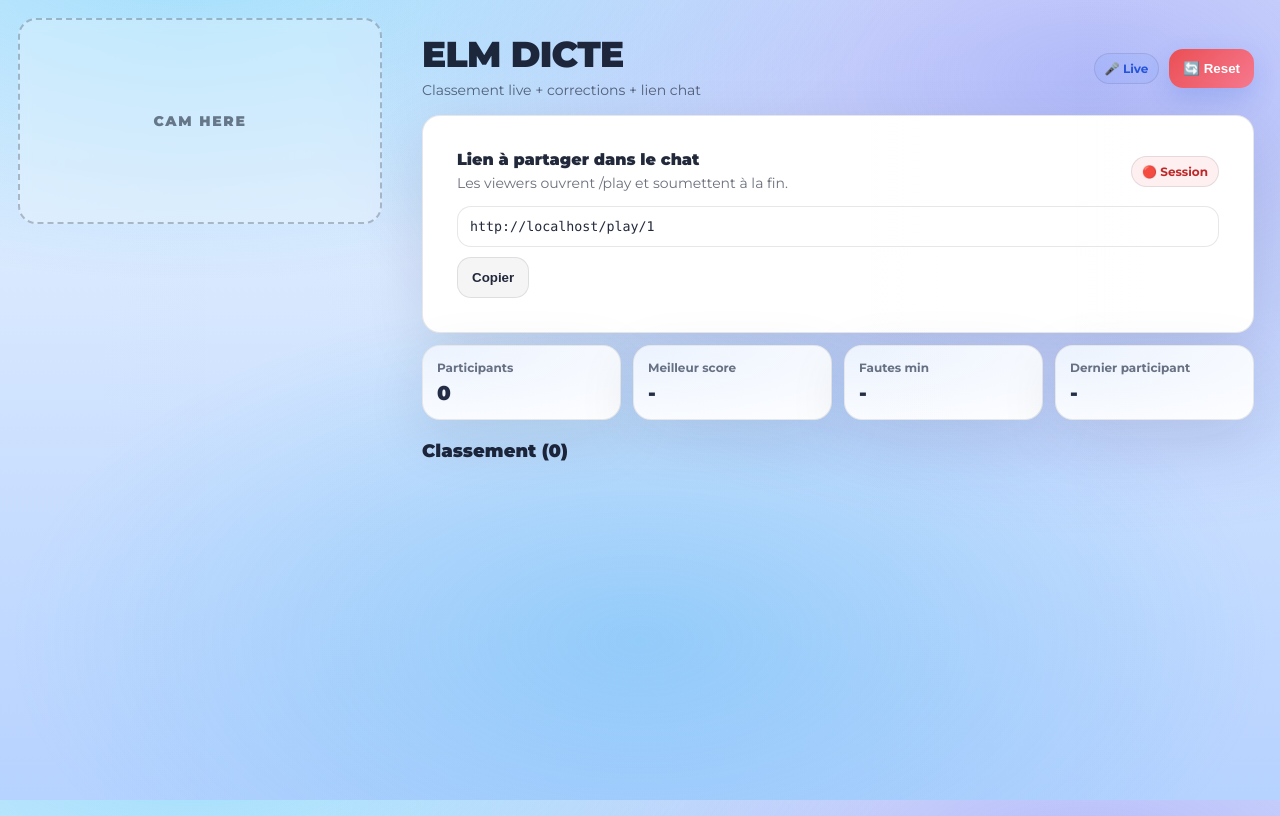
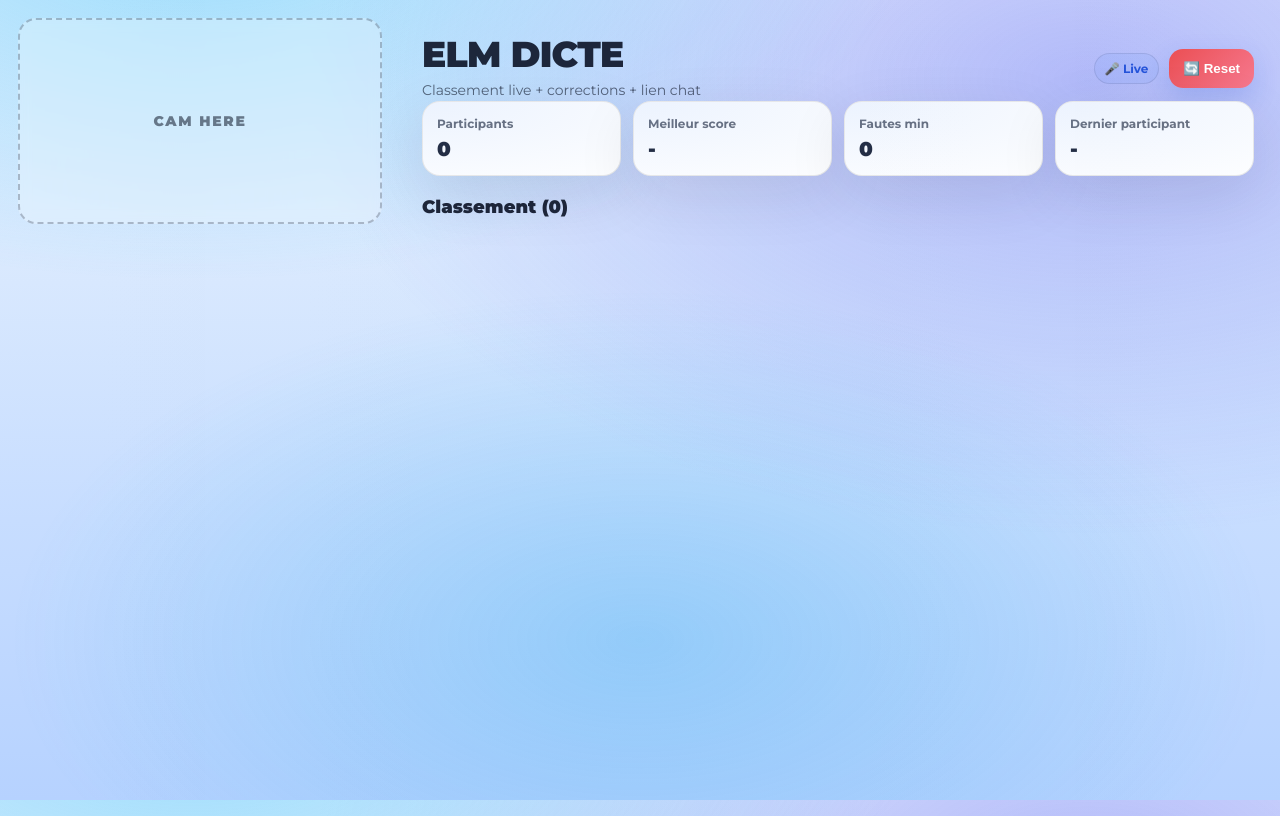
Before and after one commit to walt0white1/dictee-live, a Next.js app: page /host/1 in a window 1280 px wide. Built offline with nearby package versions, Linux system fonts and the light colour scheme.

Commit message:
Init Next.js project

```diff
--- a/app/host/[sessionId]/page.tsx
+++ b/app/host/[sessionId]/page.tsx
@@ -5,11 +5,7 @@ import { useEffect, useMemo, useState } from "react";
 
 function severity(t: any) {
   if (!t) return 0;
-
-  // ✅ On pulse UNIQUEMENT sur les erreurs rouges (sub)
   if (t.type === "sub") return 2;
-
-  // del/ins ne doivent pas pulser
   return 0;
 }
 
@@ -22,6 +18,12 @@ function buildSevereSet(diff: any[]) {
     .slice(0, 8)
     .map((x) => x.idx);
   return new Set(scored);
+}
+
+// ✅ helper UNIQUE pour le nombre de fautes
+function getFautes(r: any) {
+  const v = r?.erreurs ?? r?.errors;
+  return Number.isFinite(v) ? v : 0;
 }
 
 export default function HostPage() {
@@ -40,9 +42,6 @@ export default function HostPage() {
     const res = await fetch(`/api/results/${sessionId}`, { cache: "no-store" });
     const json = await res.json();
     setRows(json);
-    console.log("rows", json);
-console.log("first diff", json?.[0]?.diff);
-
   }
 
   async function resetSession() {
@@ -62,7 +61,6 @@ console.log("first diff", json?.[0]?.diff);
     }
 
     const json = await res.json();
-    // Hard redirect => garanti nouveau panel + nouveau lien + state reset
     window.location.href = `/host/${json.sessionId}`;
   }
 
@@ -92,40 +90,7 @@ console.log("first diff", json?.[0]?.diff);
         </div>
       </div>
 
-      <div style={{ height: 14 }} />
-
-      {/* Link card (glow) */}
-      <div className="card glowCard">
-        <div className="glowInner" style={{ padding: 16 }}>
-          <div className="row" style={{ justifyContent: "space-between" }}>
-            <div>
-              <div style={{ fontWeight: 900, fontSize: 16 }}>
-                Lien à partager dans le chat
-              </div>
-              <div className="sub" style={{ marginTop: 4 }}>
-                Les viewers ouvrent /play et soumettent à la fin.
-              </div>
-            </div>
-            <span className="badge badgeRed">🔴 Session</span>
-          </div>
-
-          <div style={{ height: 12 }} />
-
-          <div className="row">
-            <input className="input mono" value={playLink} readOnly />
-            <button
-              className="btn btnGhost"
-              onClick={() => navigator.clipboard.writeText(playLink)}
-              style={{ whiteSpace: "nowrap" }}
-            >
-              Copier
-            </button>
-          </div>
-        </div>
-      </div>
-
       {/* KPIs */}
-      <div style={{ height: 12 }} />
       <div className="kpis">
         <div className="kpi">
           <div className="label">Participants</div>
@@ -137,7 +102,7 @@ console.log("first diff", json?.[0]?.diff);
         </div>
         <div className="kpi">
           <div className="label">Fautes min</div>
-          <div className="value">{rows[0]?.erreurs ?? "-"}</div>
+          <div className="value">{getFautes(rows[0])}</div>
         </div>
         <div className="kpi">
           <div className="label">Dernier participant</div>
@@ -148,67 +113,30 @@ console.log("first diff", json?.[0]?.diff);
       {/* Podium */}
       {top3.length > 0 && (
         <div style={{ marginTop: 18 }}>
-          <div
-            className="row"
-            style={{ justifyContent: "space-between", marginBottom: 10 }}
-          >
-            <h2 style={{ fontSize: 18, fontWeight: 900, margin: 0 }}>Podium</h2>
-            <span className="badge">🏆 Top 3</span>
-          </div>
+          <h2 style={{ fontSize: 18, fontWeight: 900 }}>Podium</h2>
 
           <div className="podiumWrap">
-            {top3[0] && (
-              <div
-                className="podiumCard podium1 podiumGlow1"
-                style={{ borderColor: "rgba(59,130,246,.25)" }}
-              >
-                <span className="podiumRank">🥇 #1</span>
-                <div className="podiumName">{top3[0].pseudo}</div>
+            {top3.map((p, i) => (
+              <div key={i} className={`podiumCard podium${i + 1}`}>
+                <span className="podiumRank">
+                  {["🥇", "🥈", "🥉"][i]} #{i + 1}
+                </span>
+                <div className="podiumName">{p.pseudo}</div>
                 <div className="podiumMeta">
                   <span>
-                    Score <b>{top3[0].score}</b>
+                    Score <b>{p.score}</b>
                   </span>
                   <span>
-                    Fautes <b>{top3[0].erreurs ?? "?"}</b>
+                    Fautes <b>{getFautes(p)}</b>
                   </span>
                 </div>
               </div>
-            )}
-
-            {top3[1] && (
-              <div className="podiumCard podium2">
-                <span className="podiumRank">🥈 #2</span>
-                <div className="podiumName">{top3[1].pseudo}</div>
-                <div className="podiumMeta">
-                  <span>
-                    Score <b>{top3[1].score}</b>
-                  </span>
-                  <span>
-                    Fautes <b>{top3[1].erreurs ?? "?"}</b>
-                  </span>
-                </div>
-              </div>
-            )}
-
-            {top3[2] && (
-              <div className="podiumCard podium3">
-                <span className="podiumRank red">🥉 #3</span>
-                <div className="podiumName">{top3[2].pseudo}</div>
-                <div className="podiumMeta">
-                  <span>
-                    Score <b>{top3[2].score}</b>
-                  </span>
-                  <span>
-                    Fautes <b>{top3[2].erreurs ?? "?"}</b>
-                  </span>
-                </div>
-              </div>
-            )}
+            ))}
           </div>
         </div>
       )}
 
-      {/* Ranking list */}
+      {/* Classement */}
       <h2 style={{ marginTop: 20, fontSize: 18, fontWeight: 900 }}>
         Classement ({rows.length})
       </h2>
@@ -216,15 +144,14 @@ console.log("first diff", json?.[0]?.diff);
       {rows.map((r, i) => (
         <div key={i} className="rankItem">
           <div className="row" style={{ justifyContent: "space-between" }}>
-            <div style={{ fontWeight: 900, fontSize: 16 }}>
+            <div style={{ fontWeight: 900 }}>
               #{i + 1} {r.pseudo}
             </div>
 
             <span className="badge">
-              Score <b style={{ color: "rgba(15,23,42,0.92)" }}>{r.score}</b> •
-              Fautes{" "}
+              Score <b>{r.score}</b> • Fautes{" "}
               <b style={{ color: "rgba(185,28,28,.95)" }}>
-                {r.erreurs ?? "?"}
+                {getFautes(r)}
               </b>
             </span>
           </div>
@@ -232,64 +159,35 @@ console.log("first diff", json?.[0]?.diff);
           <details>
             <summary>Voir la copie corrigée</summary>
 
-            {r.diff ? (
+            {r.diff && (
               <div style={{ marginTop: 10, lineHeight: 1.9 }}>
                 {(() => {
                   const severeSet = buildSevereSet(r.diff);
-
-                  // ✅ AFFICHAGE "VIEWER-ONLY"
-                  // - ok: mot du viewer
-                  // - ins: mot en trop du viewer
-                  // - del: mot manquant -> on n'affiche rien (sinon ça réinjecte la référence)
-                  // - sub: mauvais mot du viewer barré + bon mot à côté
                   return r.diff.map((t: any, idx: number) => {
-                    const isSevere = severeSet.has(idx);
-                    const extra = isSevere ? " severePulse" : "";
-
-                    if (t.type === "ok") {
+                    const extra = severeSet.has(idx) ? " severePulse" : "";
+                    if (t.type === "ok")
                       return (
                         <span key={idx} className="tOk">
                           {t.word}{" "}
                         </span>
                       );
-                    }
-
-                    if (t.type === "ins") {
-                      // ❌ pas de pulse sur ins
+                    if (t.type === "ins")
                       return (
                         <span key={idx} className="tIns">
                           {t.word}{" "}
                         </span>
                       );
-                    }
-
-                    if (t.type === "del") {
-                      // ✅ on n'affiche pas les mots manquants dans le flux
-                      return null;
-                    }
-
-                    if (t.type === "sub") {
+                    if (t.type === "sub")
                       return (
                         <span key={idx}>
-                          {/* ❌ mauvais mot (viewer) => barré rouge + pulse */}
                           <span className={"tSubWrong" + extra}>{t.to}</span>{" "}
-                          {/* ✅ bon mot (référence) => à côté (sans pulse) */}
                           <span className="tSubCorrect">{t.from}</span>{" "}
                         </span>
                       );
-                    }
-
                     return null;
                   });
                 })()}
               </div>
-            ) : (
-              <pre
-                className="mono"
-                style={{ whiteSpace: "pre-wrap", marginTop: 10 }}
-              >
-                {r.texte}
-              </pre>
             )}
           </details>
         </div>
```
